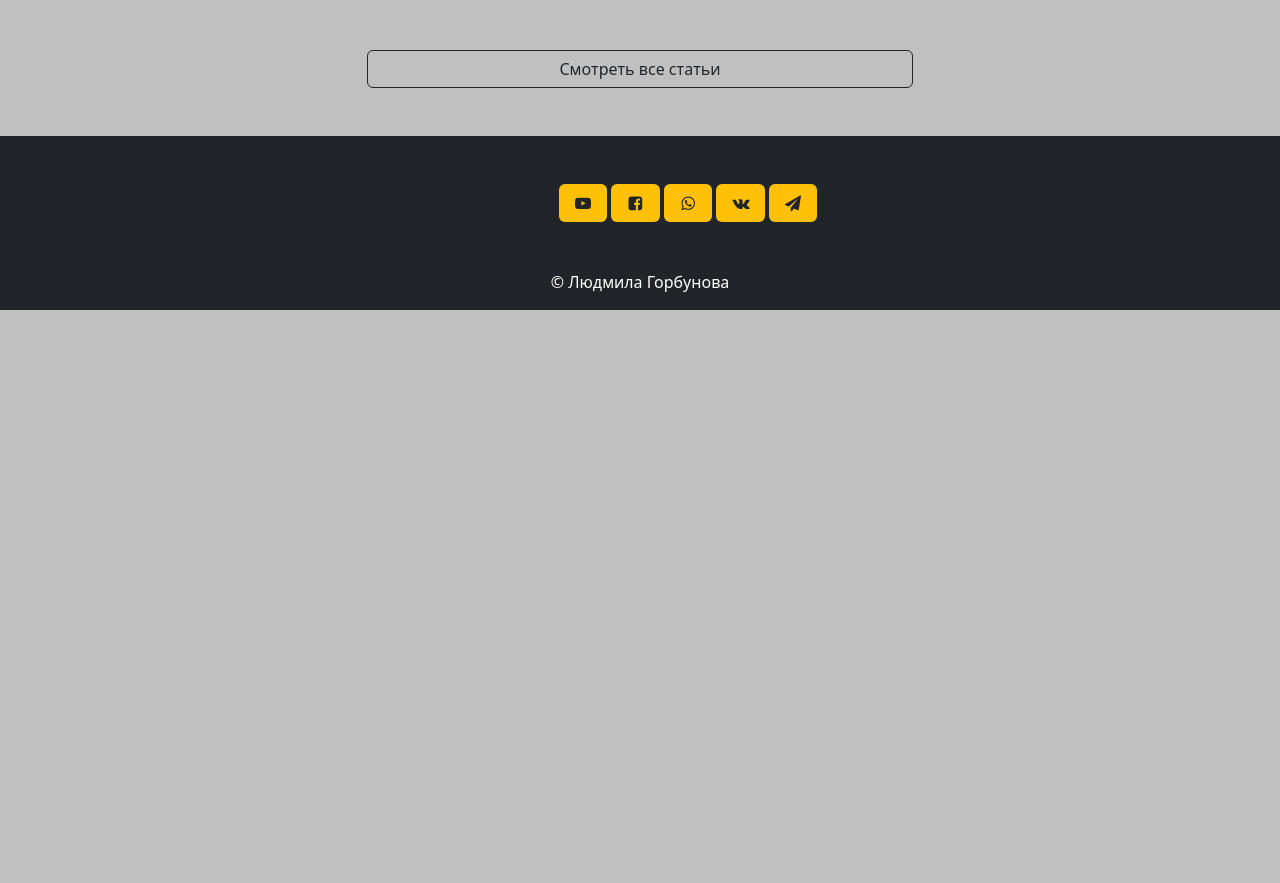
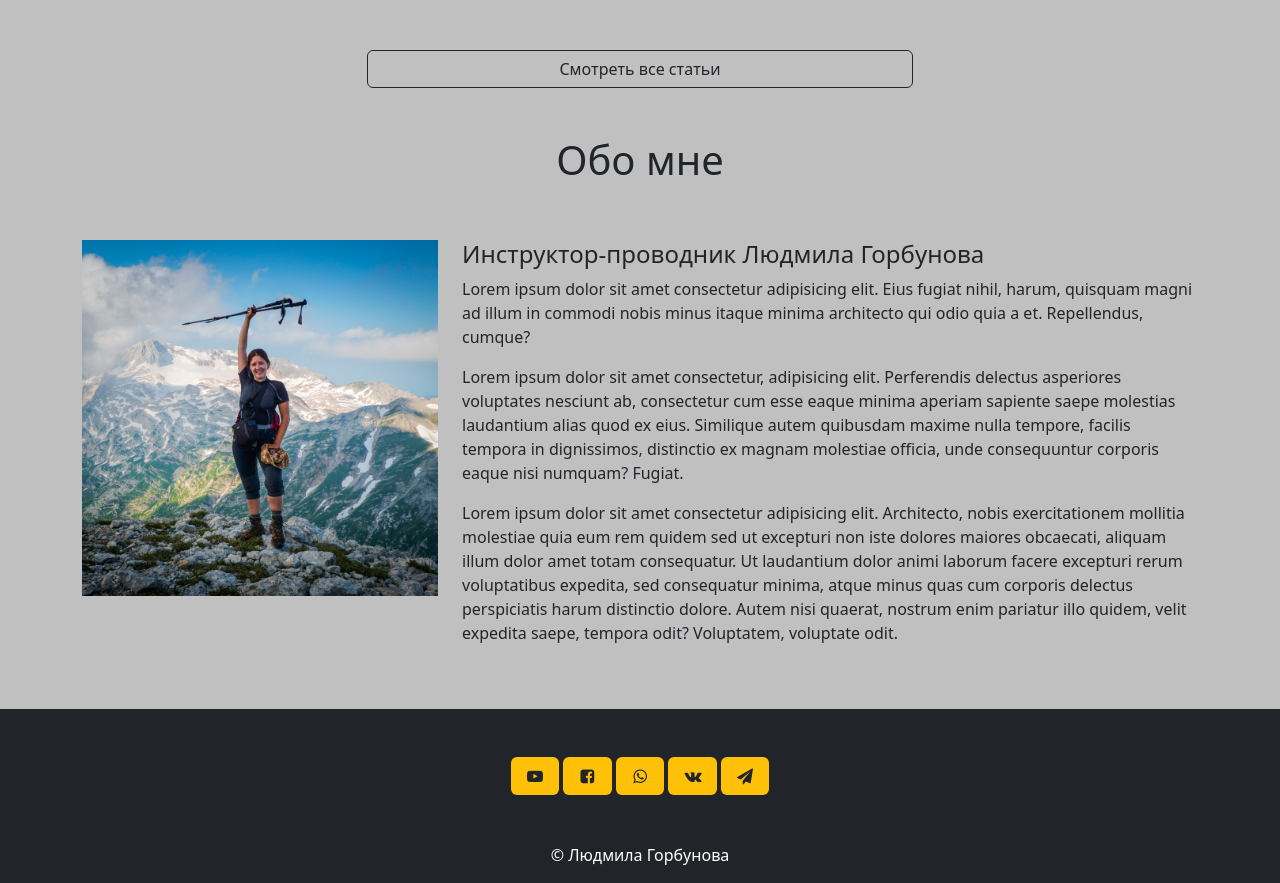
Before and after one commit to Gorbunova89/Kavkaz-Trekking-9, a plain HTML site: page index.html in a window 1280 px wide. Shown: the part 3700-4583 px from the top of the page. Before the commit the page ends 4010 px from the top, so only its background shows below. Drawn offline with Linux system fonts and the light colour scheme.

Commit message:
сделала секцию about

```diff
--- a/index.html
+++ b/index.html
@@ -359,9 +359,52 @@
     </div>
   </section>
 
+  <!-- Обо мне -->
+  <section class="about">
+    <div class="container">
+      <div class="row">
+        <div class="col-12 text-center mb-5">
+          <h1 class="">Обо мне</h1>
+        </div>
+      </div>
+
+      <div class="row mb-5">
+        <div class="col-xl-4 col-sm-12">
+          <img src="img/DSC04311-3.jpg" alt="" class="img-fluid">
+        </div>
+
+        <div class="col-xl-8 col-sm-12">
+          <h4>Инструктор-проводник Людмила Горбунова</h4>
+          <p>Lorem ipsum dolor sit amet consectetur adipisicing elit.
+            Eius fugiat nihil, harum, quisquam magni ad illum in commodi
+             nobis minus itaque minima architecto qui odio quia a et.
+             Repellendus, cumque?</p>
+
+          <p>Lorem ipsum dolor sit amet consectetur, adipisicing elit.
+            Perferendis delectus asperiores voluptates nesciunt ab,
+            consectetur cum esse eaque minima aperiam sapiente saepe molestias
+            laudantium alias quod ex eius. Similique autem quibusdam maxime
+            nulla tempore, facilis tempora in dignissimos, distinctio ex
+            magnam molestiae officia, unde consequuntur corporis eaque nisi
+            numquam? Fugiat.</p>
+
+            <p>Lorem ipsum dolor sit amet consectetur adipisicing elit.
+              Architecto, nobis exercitationem mollitia molestiae quia eum
+              rem quidem sed ut excepturi non iste dolores maiores obcaecati,
+              aliquam illum dolor amet totam consequatur. Ut laudantium dolor
+              animi laborum facere excepturi rerum voluptatibus expedita,
+              sed consequatur minima, atque minus quas cum corporis delectus
+              perspiciatis harum distinctio dolore. Autem nisi quaerat,
+              nostrum enim pariatur illo quidem, velit expedita saepe,
+              tempora odit? Voluptatem, voluptate odit.</p>
+        </div>
+      </div>
+    </div>
+  </section>
+
   <footer id="footer">
     <div class="container">
-      <div class="row">
+      <div class="row justify-content-center">
         <div class="col-12 text-center m-lg-5">
           <a href="" target="_blank" class="btn btn-footer"><i class="icon-youtube-play"></i></a>
           <a href="" target="_blank" class="btn btn-footer"><i class="icon-facebook-squared"></i></a>
```
